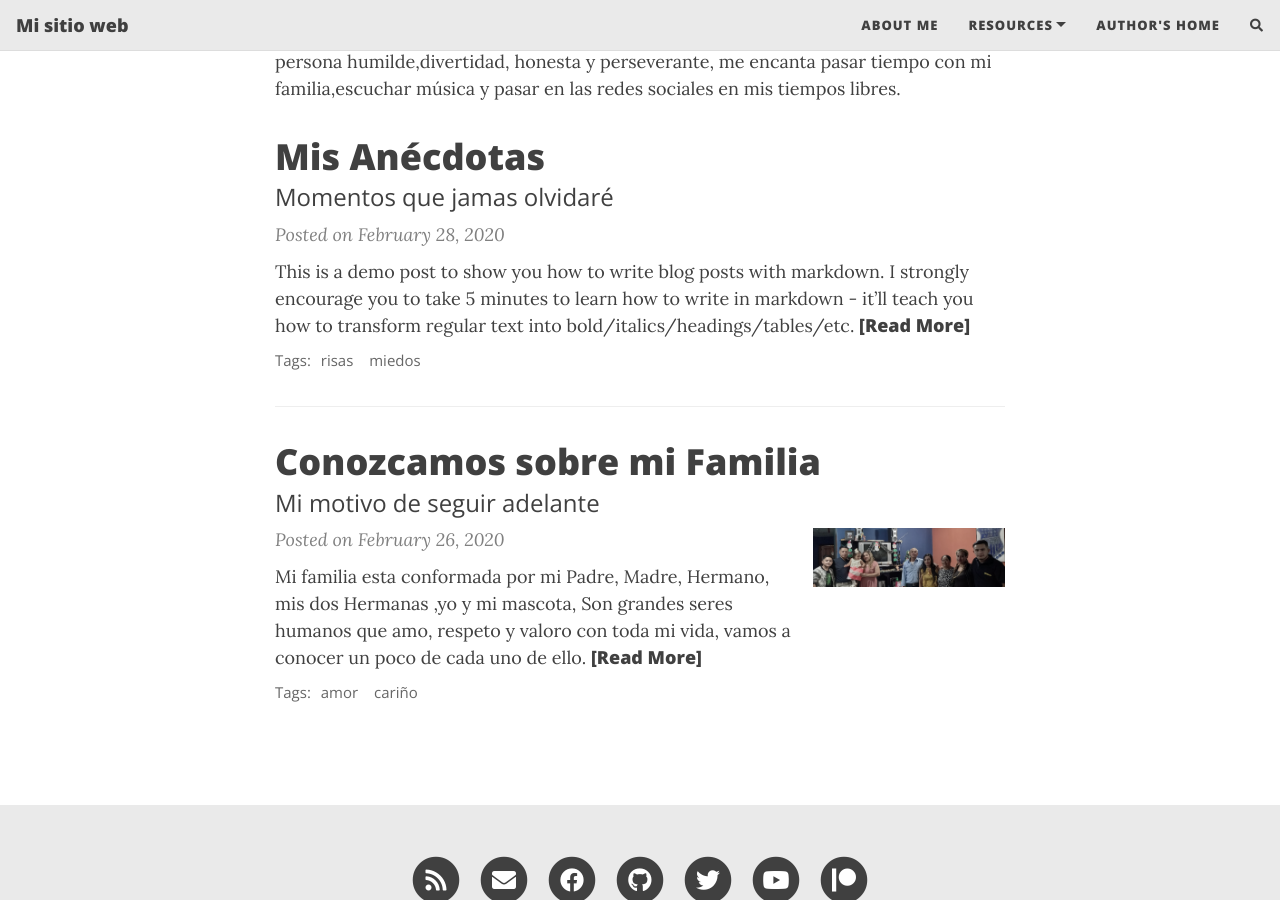
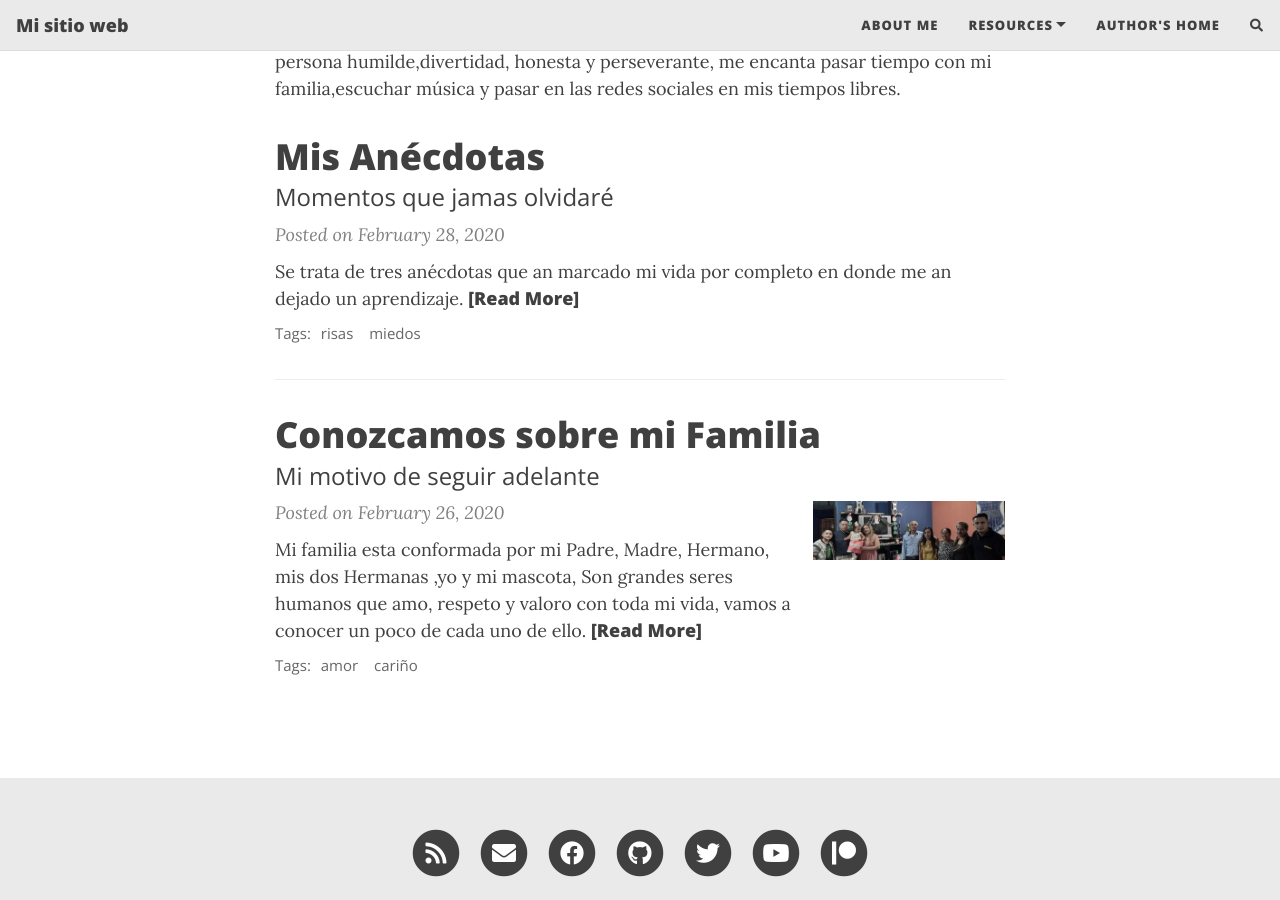
Before and after one commit to gmaribelj/gmaribelj.github.io, a Jekyll site: the page built from index.html, in a window 1280 px wide and 900 px high, scrolled down 479 px. Built offline with Jekyll 4.4.1, drawn with Linux system fonts in a browser that asks for light colours; nearby versions of some CDN libraries; the list of posts is cut into pages by our own code; comment, search, counter and statistics services are not loaded.

Commit message:
Update 2020-02-28-test-markdown.md

```diff
--- a/_posts/2020-02-28-test-markdown.md
+++ b/_posts/2020-02-28-test-markdown.md
@@ -8,9 +8,13 @@
 comments: true
 ---
 
-This is a demo post to show you how to write blog posts with markdown.  I strongly encourage you to [take 5 minutes to learn how to write in markdown](https://markdowntutorial.com/) - it'll teach you how to transform regular text into bold/italics/headings/tables/etc.
+Se trata de tres anécdotas que an marcado mi vida por completo en donde me an dejado un aprendizaje.
 
-**Here is some bold text**
+
+**Mi primera anécdota**
+Aquí les contaré del viaje inesperado desde Latacunga a esta ciudad.
+
+![Crepe](https://www.riobamba.co/wp-content/uploads/2020/03/riobamba.jpg)
 
 ## Here is a secondary heading
 
@@ -24,9 +28,8 @@
 | Two | Three | One |
 
 
-How about a yummy crepe?
 
-![Crepe](https://s3-media3.fl.yelpcdn.com/bphoto/cQ1Yoa75m2yUFFbY2xwuqw/348s.jpg)
+
 
 It can also be centered!
 
```
